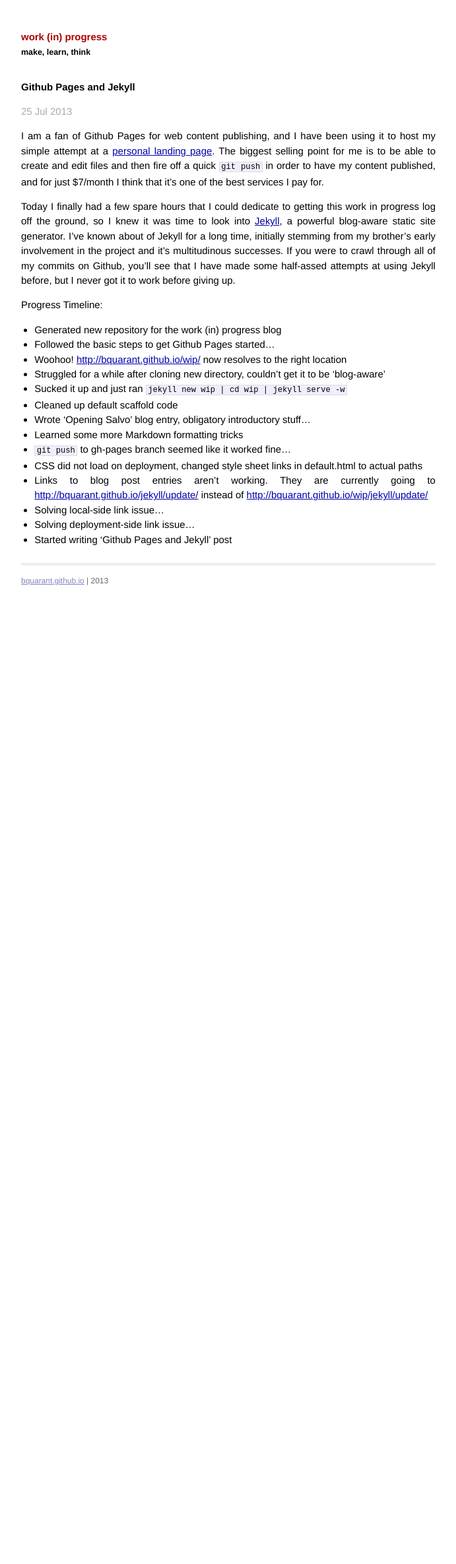
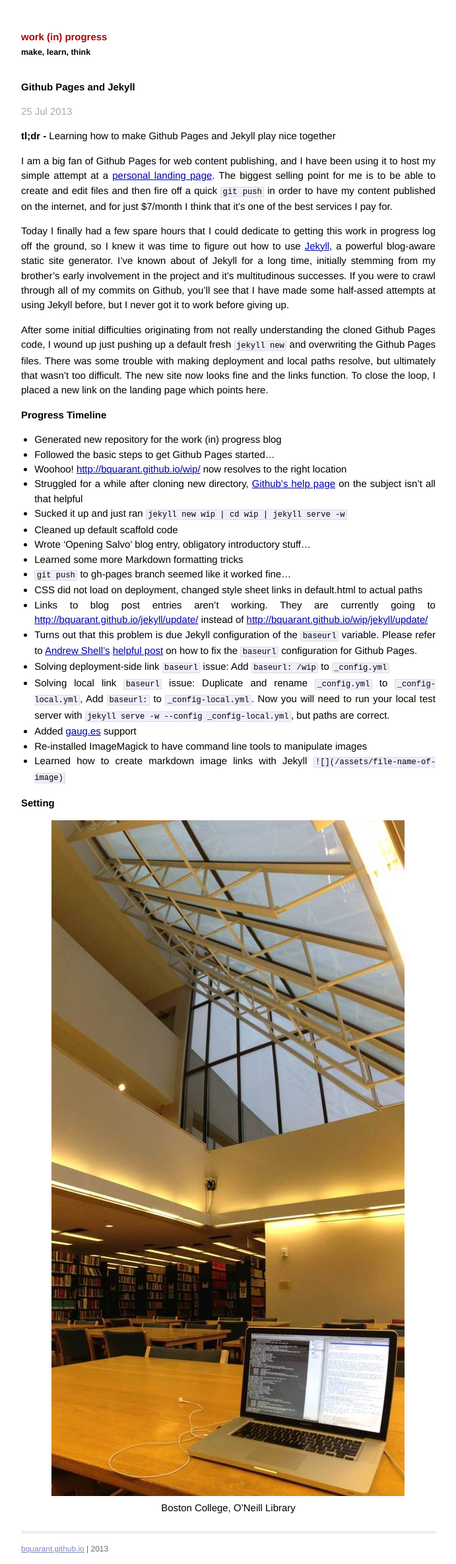
Before and after one commit to bquarant/wip, a Jekyll site: the page built from _posts/2013-07-25-github-pages-and-jekyll.md, in a window 1280 px wide. Shown: the whole page at 66% size, without its empty margins (294-985 px from the left). Built offline with Jekyll 4.4.1, drawn with Linux system fonts in a browser that asks for light colours; comment, search, counter and statistics services are not loaded; before the commit the page ends 945 px from its top, so only the background shows below that.

Commit message:
Cleaning up last post

````diff
--- a/_layouts/default.html
+++ b/_layouts/default.html
@@ -18,7 +18,7 @@
         <div class="container">
           <div class="site">
             <div class="header">
-              <h1 class="title"><a href="/">{{ site.name }}</a>
+              <h1 class="title"><a href="http://bquarant.github.io/wip/">{{ site.name }}</a>
               <br><small>make, learn, think</small></h1></a>
             </div>
 
@@ -33,5 +33,20 @@
             </div>
           </div>
         </div>
+
+<!-- Track traffic on gaug.es-->
+		<script type="text/javascript">
+		  var _gauges = _gauges || [];
+		  (function() {
+		    var t   = document.createElement('script');
+		    t.type  = 'text/javascript';
+		    t.async = true;
+		    t.id    = 'gauges-tracker';
+		    t.setAttribute('data-site-id', '51f19a5df5a1f51079000024');
+		    t.src = '//secure.gaug.es/track.js';
+		    var s = document.getElementsByTagName('script')[0];
+		    s.parentNode.insertBefore(t, s);
+		  })();
+		</script>
     </body>
 </html>
--- a/_posts/2013-07-25-github-pages-and-jekyll.md
+++ b/_posts/2013-07-25-github-pages-and-jekyll.md
@@ -5,15 +5,20 @@ date:   2013-07-25 16:27:26
 categories: jekyll github-pages
 ---
 
-I am a fan of Github Pages for web content publishing, and I have been using it to host my simple attempt at a [personal landing page][landing_page]. The biggest selling point for me is to be able to create and edit files and then fire off a quick ```git push``` in order to have my content published, and for just $7/month I think that it's one of the best services I pay for.
+**tl;dr -**
+Learning how to make Github Pages and Jekyll play nice together
 
-Today I finally had a few spare hours that I could dedicate to getting this work in progress log off the ground, so I knew it was time to look into [Jekyll][jekyll_home], a powerful blog-aware static site generator.  I've known about of Jekyll for a long time, initially stemming from my brother's early involvement in the project and it's multitudinous successes. If you were to crawl through all of my commits on Github, you'll see that I have made some half-assed attempts at using Jekyll before, but I never got it to work before giving up.
+I am a big fan of Github Pages for web content publishing, and I have been using it to host my simple attempt at a [personal landing page][landing_page]. The biggest selling point for me is to be able to create and edit files and then fire off a quick ```git push``` in order to have my content published on the internet, and for just $7/month I think that it's one of the best services I pay for.
 
-Progress Timeline:
+Today I finally had a few spare hours that I could dedicate to getting this work in progress log off the ground, so I knew it was time to figure out how to use [Jekyll][jekyll_home], a powerful blog-aware static site generator.  I've known about of Jekyll for a long time, initially stemming from my brother's early involvement in the project and it's multitudinous successes. If you were to crawl through all of my commits on Github, you'll see that I have made some half-assed attempts at using Jekyll before, but I never got it to work before giving up.
+
+After some initial difficulties originating from not really understanding the cloned Github Pages code, I wound up just pushing up a default fresh ```jekyll new``` and overwriting the Github Pages files. There was some trouble with making deployment and local paths resolve, but ultimately that wasn't too difficult. The new site now looks fine and the links function. To close the loop, I placed a new link on the landing page which points here.
+
+**Progress Timeline**
 *  Generated new repository for the work (in) progress blog
 *  Followed the basic steps to get Github Pages started...
 *  Woohoo! <http://bquarant.github.io/wip/> now resolves to the right location
-*  Struggled for a while after cloning new directory, couldn't get it to be 'blog-aware'
+*  Struggled for a while after cloning new directory, [Github's help page][github_help_page] on the subject isn't all that helpful
 *  Sucked it up and just ran ```jekyll new wip | cd wip | jekyll serve -w```
 *  Cleaned up default scaffold code
 *  Wrote 'Opening Salvo' blog entry, obligatory introductory stuff...
@@ -21,10 +26,26 @@ Progress Timeline:
 *  ```git push``` to gh-pages branch seemed like it worked fine...
 *  CSS did not load on deployment, changed style sheet links in default.html to actual paths
 *  Links to blog post entries aren't working. They are currently going to <http://bquarant.github.io/jekyll/update/> instead of <http://bquarant.github.io/wip/jekyll/update/>
-*  Solving local-side link issue...
-*  Solving deployment-side link issue...
-*  Started writing 'Github Pages and Jekyll' post
+*  Turns out that this problem is due Jekyll configuration of the ```baseurl``` variable. Please refer to [Andrew Shell's][andrew_shell] [helpful post][fix_baseurl] on how to fix the ```baseurl``` configuration for Github Pages.
+*  Solving deployment-side link ```baseurl``` issue: Add ```baseurl: /wip``` to ```_config.yml```
+*  Solving local link ```baseurl``` issue: Duplicate and rename ```_config.yml``` to ```_config-local.yml```, Add ```baseurl: ``` to ```_config-local.yml```. Now you will need to run your local test server with ```jekyll serve -w --config _config-local.yml```, but paths are correct.
+*  Added [gaug.es][gauges] support
+*  Re-installed ImageMagick to have command line tools to manipulate images
+*  Learned how to create markdown image links with Jekyll ``` ![]({{ site.url }}/assets/file-name-of-image) ```
+
+**Setting**
+<div style="text-align:center;" markdown="1">
+![]({{ site.url }}/assets/hack-space-7-25-2013-2.jpg)
+<br>
+Boston College, O'Neill Library
+</div>
+
+
 
 
 [landing_page]: http://bquarant.github.io/
 [jekyll_home]: http://jekyllrb.com/
+[fix_baseurl]: https://github.com/andrewshell/baseurltest
+[github_help_page]: https://help.github.com/articles/using-jekyll-with-pages
+[andrew_shell]: http://blog.andrewshell.org/
+[gauges]: http://gaug.es
--- a/css/main.css
+++ b/css/main.css
@@ -163,3 +163,11 @@ ul.posts span {
 .post pre.terminal code {
   background-color: #333;
 }
+
+/*****************************************************************************/
+/*
+/* Custom
+/*
+/*****************************************************************************/
+
+img[alt=test] { width: 20%; }
````
Also changed, not shown: assets/hack-space-7-25-2013-2.jpg (added), assets/hack-space-7-25-2013.jpg (added), 4 other files.
